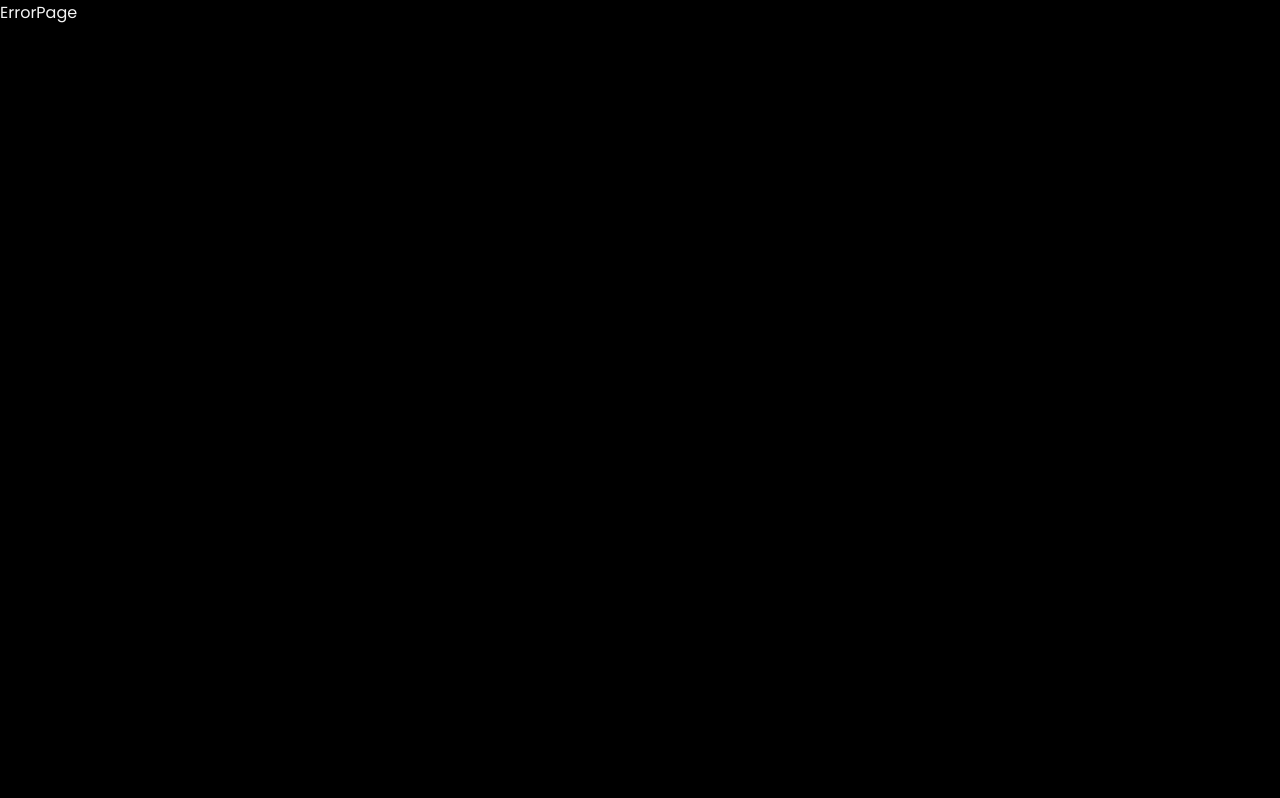
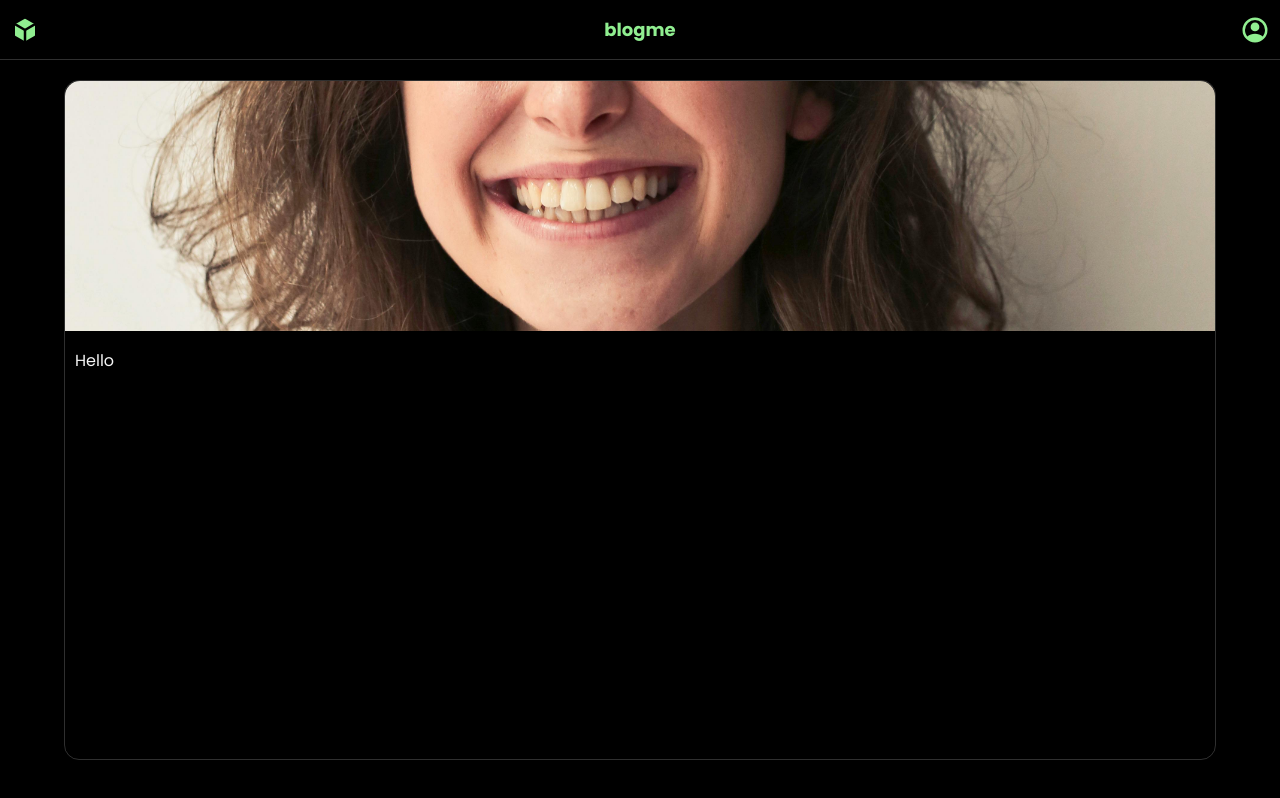
Before and after one commit to sayanbose-0000/blogme, a React (Vite) app in the folder client/: page /blogpost in a window 1280 px wide. Before the commit this address had no page. Built offline with nearby package versions, Linux system fonts and the light colour scheme.

Commit message:
added stuffs

```diff
--- a/client/src/BlogCard.jsx
+++ b/client/src/BlogCard.jsx
@@ -1,10 +1,15 @@
 import React from 'react';
 import '../styles/blogcard.scss';
+import { Link } from 'react-router-dom';
 
 const BlogCard = () => {
   return (
-    <div className='blogcard'>
-      <img src="person.jpg" alt="blogimg" height={100} width={100} />
+    <Link to="/blogpost" className='blogcard'>
+      <img src="person.jpg" className="blogimg" alt="blogimg" height={100} width={100} />
+      <div className="likes">
+        <p className="likescount">10k</p>
+        <img src="heart_fill.svg" alt="heart" className="heart" height={100} width={100} />
+      </div>
       <div className="content">
         <div className="details">
           <p className="author">Aman</p>
@@ -13,7 +18,7 @@ const BlogCard = () => {
         <p className='title'>Lorem ipsum, dolor sit amet consectetur adipisicing elit. Reprehenderit blanditiis assumenda magni repudiandae quae natus labore, qui quas perspiciatis, quisquam quia unde accusantium dolor cupiditate cum laudantium, nostrum beatae mollitia?</p>
         <p className='summary'>Lorem ipsum dolor sit, amet consectetur adipisicing elit. Ullam non at, id esse facilis nam totam nihil quibusdam nemo consequuntur vitae fuga enim sunt corrupti ducimus. Quae quos fugit neque?</p>
       </div>
-    </div>
+    </Link>
   )
 }
 
--- /dev/null
+++ b/client/src/BlogPage.jsx
@@ -0,0 +1,16 @@
+import '../styles/blogpage.scss';
+
+const BlogPage = () => {
+  return (
+    <div className='blogpage'>
+      <div className="blogcontainer">
+        <img src="person.jpg" className='blogimage' alt="blogimage" height={100} width={100} />
+        <div className="blogcontent">
+          <p>Hello</p>
+        </div>
+      </div>
+    </div>
+  );
+};
+
+export default BlogPage;
--- a/client/src/Login.jsx
+++ b/client/src/Login.jsx
@@ -5,8 +5,8 @@ const Login = () => {
   return (
     <div className='signup register'>
       <form>
-        <h1>LogIn</h1>
-        <input type="email" placeholder='Enter email...' autoComplete="email" required />
+        <h1>Log In</h1>
+        <input type="email" placeholder='Enter email...' autoComplete="email" required autoFocus/>
         <input type="password" placeholder='Enter password...' autoComplete="new-password" required />
         <button type='submit' className='submit'>Login</button>
       </form>
--- a/client/src/SignUp.jsx
+++ b/client/src/SignUp.jsx
@@ -25,7 +25,7 @@ const SignUp = () => {
   const handleSignUp = (e) => {
     e.preventDefault();
     if (!fileView) {
-      alert("Choose an image!!");
+      alert("Please choose an image :)");
       return;
     }
 
@@ -34,10 +34,10 @@ const SignUp = () => {
   return (
     <div className='signup register'>
       <form onSubmit={(e) => { handleSignUp(e) }}>
-        <h1>SignUp</h1>
+        <h1>Sign Up</h1>
         <input type="file" id="fileselect" accept="image/*" onChange={e => { handleFileView(e) }} />
         <img className="imageholder" onClick={handleClickImageHolder} src={fileView ? `${fileView}` : 'user.svg'} height={100} width={100}></img>
-        <input type="text" placeholder='Enter username...' autoComplete="username" required />
+        <input type="text" placeholder='Enter username...' autoComplete="username" required autoFocus/>
         <input type="email" placeholder='Enter email...' autoComplete="email" required />
         <input type="password" placeholder='Enter password...' autoComplete="new-password" required />
         <button type='submit' className='submit'>SignUp</button>
--- a/client/styles/blogcard.scss
+++ b/client/styles/blogcard.scss
@@ -6,12 +6,38 @@
   padding: 10px;
   border-radius: 10px;
   border: 1px solid rgba(245, 245, 245, 0.192);
+  position: relative;
+  text-decoration: none;
 
-    >img {
+  >.blogimg {
     object-fit: cover;
     height: 150px;
     width: 100%;
     border-radius: 6px;
+  }
+
+  .likes {
+    position: absolute;
+    top: 120px;
+    right: 20px;
+    display: flex;
+    justify-content: center;
+    align-items: center;
+    gap: 5px;
+    backdrop-filter: blur(25px);
+    // background-color: white;
+    padding: 5px;
+    border-radius: 10px;
+
+    .heart {
+      height: 20px;
+      width: 20px;
+    }
+
+    .likescount {
+      color: whitesmoke;
+      font-size: 0.8rem;
+    }
   }
 
   >.content {
--- /dev/null
+++ b/client/styles/blogpage.scss
@@ -0,0 +1,28 @@
+.blogpage {
+  min-height: calc(100vh - 60px);
+  display: flex;
+  flex-direction: column;
+  justify-content: flex-start;
+  align-items: center;
+
+  .blogcontainer {
+    border: 1px solid rgba(245, 245, 245, 0.192);
+    border-radius: 15px;
+    margin: 20px;
+    // padding: 20px;
+    min-height: 85vh;
+    width: 90%;
+
+    .blogimage {
+      object-fit: cover;
+      width: 100%;
+      border-radius: 15px 15px 0 0;
+      height: 250px;
+    }
+
+    .blogcontent {
+      padding: 10px;
+      min-height: 100%;
+    }
+  }
+}
```
Also changed, not shown: client/src/main.jsx (+6 -1 lines), client/public/heart_empty.svg (added), client/public/heart_fill.svg (added). Lines whose indentation alone changed are shown as unchanged.
